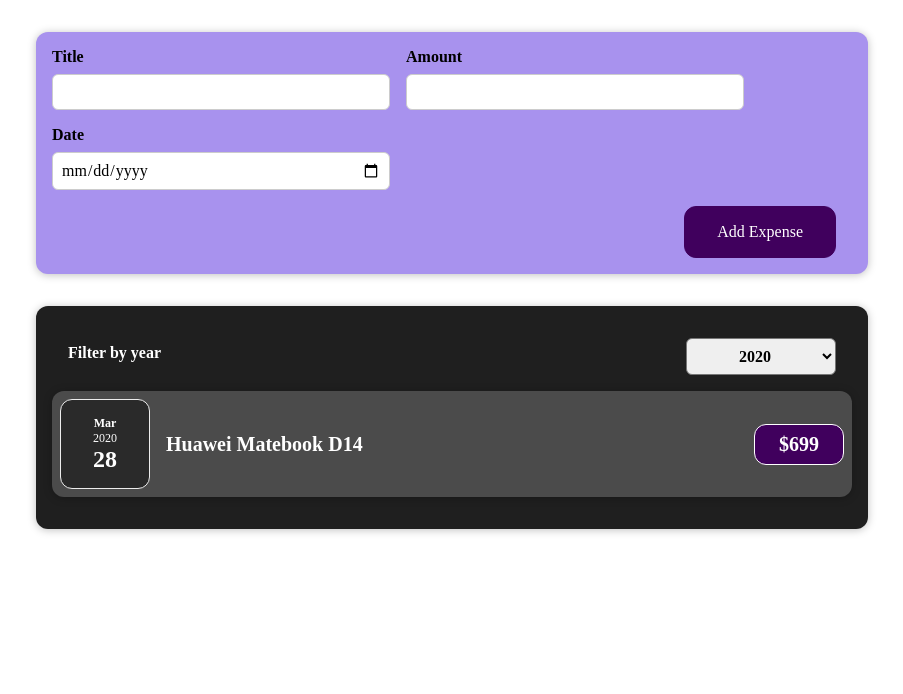
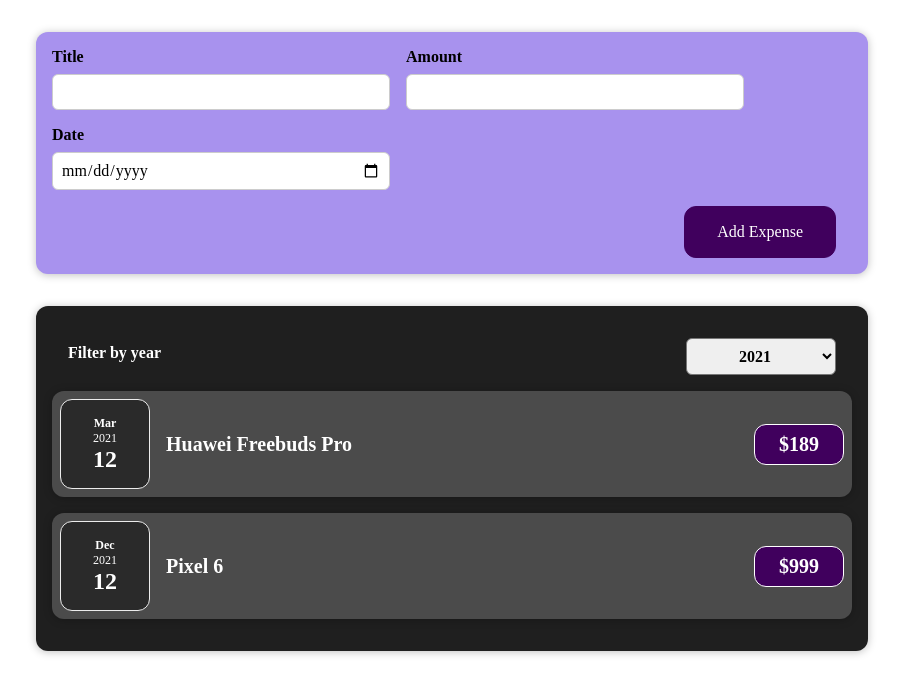
Before and after one commit to Maverick2502/expenses-react-app, a React (Create React App) app: page / in a window 1280 px wide. Shown: the top 694 px of the page, without its empty margins (188-1091 px from the left). Built offline with nearby package versions, Linux system fonts and the light colour scheme.

Commit message:
Adding Conditional return statements

```diff
--- a/src/components/Expenses/ExpenseItem.jsx
+++ b/src/components/Expenses/ExpenseItem.jsx
@@ -9,6 +9,7 @@
   //   setTitle("Updated");
   // }
   return (
+    <li>
       <Card className="expense-item">
         <ExpenseDate date={props.date} />
         <div className="expense-item__description">
@@ -17,6 +18,7 @@
         </div>
         {/* <button onClick={clickHandle}>Change Title</button> */}
       </Card>
+    </li>
   );
 }
 
--- a/src/components/Expenses/Expenses.jsx
+++ b/src/components/Expenses/Expenses.jsx
@@ -1,12 +1,12 @@
 import { useState } from "react";
 import Card from "../UI/Card";
-import ExpenseItem from "./ExpenseItem";
 import "./Expenses.css";
 import ExpensesFilter from "./ExpensesFilter";
+import ExpensesList from "./ExpensesList";
 
 function Expenses(props) {
   // 3
-  const [filteredYear, setFilteredYear] = useState("2020");
+  const [filteredYear, setFilteredYear] = useState("2021");
   // 2
   function filterChangeHandler(selectedYear) {
     // 3.1
@@ -26,18 +26,7 @@
           selected={filteredYear}
           onChangeFilter={filterChangeHandler}
         />
-        {filteredExpenses.length === 0 ? (
-          <p>No expenses found</p>
-        ) : (
-          filteredExpenses.map((expense) => (
-            <ExpenseItem
-              key={expense.id}
-              title={expense.title}
-              amount={expense.amount}
-              date={expense.date}
-            />
-          ))
-        )}
+        <ExpensesList expenses={filteredExpenses} />
       </Card>
     </div>
   );
--- /dev/null
+++ b/src/components/Expenses/ExpensesList.css
@@ -0,0 +1,9 @@
+.expenses-list {
+  list-style: none;
+  padding: 0;
+}
+
+.expenses-list__fallback {
+  color: white;
+  text-align: center;
+}
--- /dev/null
+++ b/src/components/Expenses/ExpensesList.jsx
@@ -0,0 +1,22 @@
+import ExpenseItem from "./ExpenseItem";
+import "./ExpensesList.css";
+
+function ExpensesList(props) {
+  if (props.expenses.length === 0) {
+    return <h2 className="expenses-list__fallback">Found no expenses</h2>;
+  }
+  return (
+    <ul className="expenses-list">
+      {props.expenses.map((expense) => (
+        <ExpenseItem
+          key={expense.id}
+          title={expense.title}
+          amount={expense.amount}
+          date={expense.date}
+        />
+      ))}
+    </ul>
+  );
+}
+
+export default ExpensesList;
```
Lines whose indentation alone changed are shown as unchanged.
